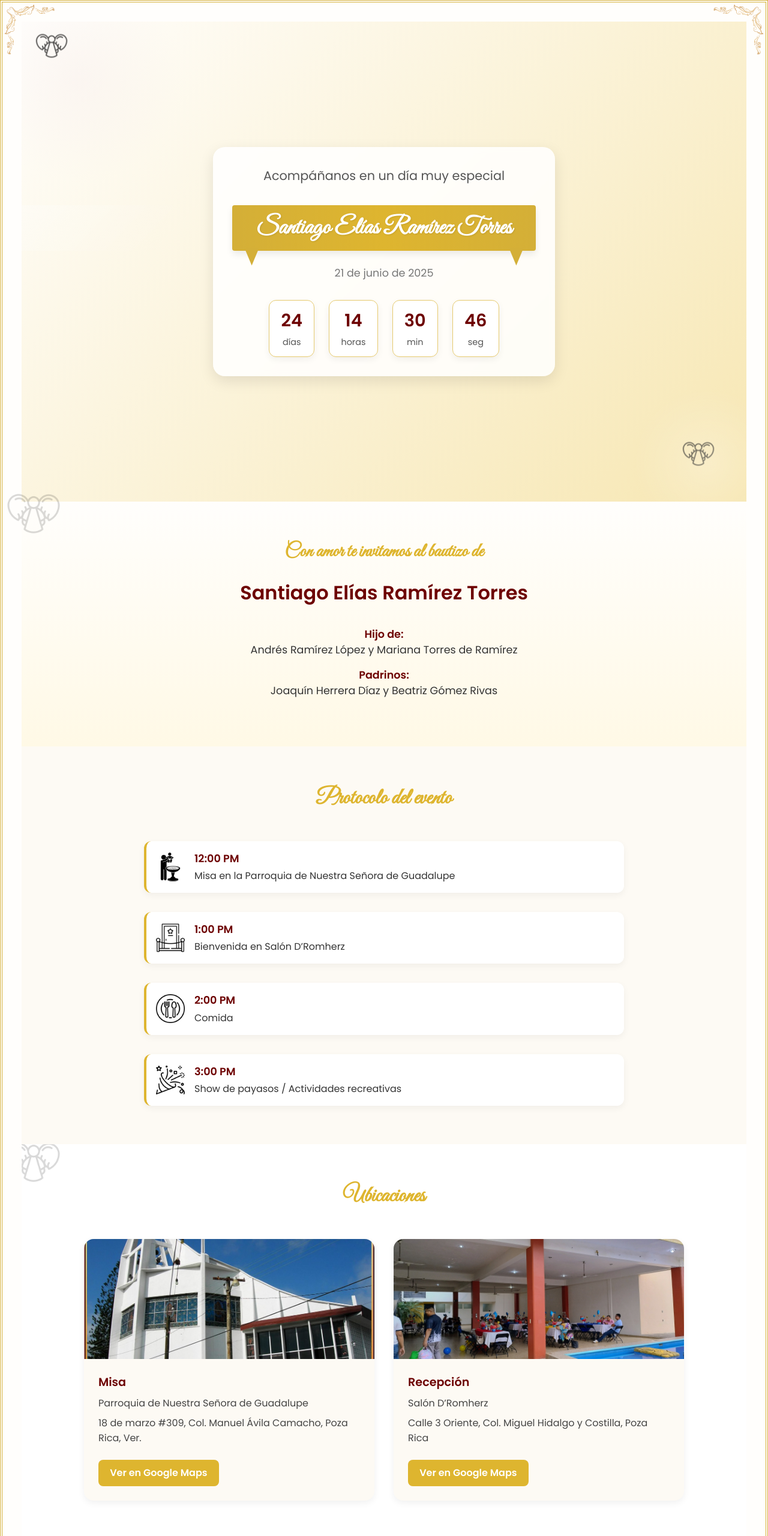
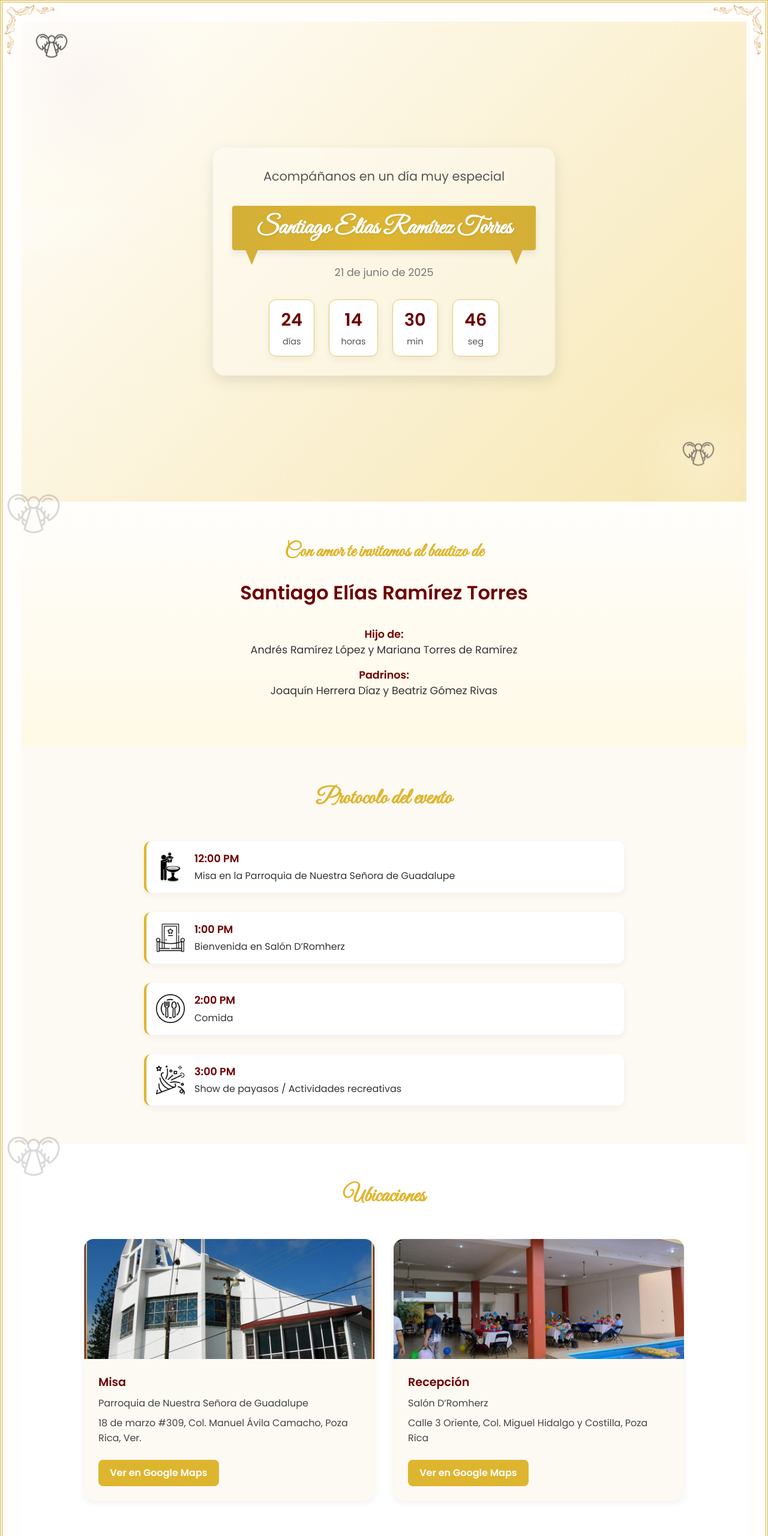
Before and after one commit to mavierdesign/bautizo, a plain HTML site: page index.html in a window 1280 px wide. Shown: the top 2560 px of the page at 60% size. Drawn offline with nearby package versions, Linux system fonts and the light colour scheme.

Commit message:
version3

```diff
--- a/styles.css
+++ b/styles.css
@@ -56,7 +56,7 @@ body {
 .hero-content {
   position: relative;
   z-index: 1;
-  background-color: rgba(255, 255, 255, 0.85);
+  background-color: rgba(255, 255, 255, 0.322);
   padding: 2rem;
   border-radius: 20px;
   box-shadow: 0 8px 24px rgba(0, 0, 0, 0.1);
@@ -171,6 +171,8 @@ color: #6d0000;
   box-shadow: 0 6px 12px rgba(0, 0, 0, 0.08);
   animation: fadeInUp 1.2s ease-out;
   border-radius: 4px;
+  max-width: 100%;
+  text-align: center;
 }
 
 /* Texto */
@@ -182,6 +184,25 @@ color: #6d0000;
   text-shadow: 1px 1px 3px rgba(0, 0, 0, 0.1);
   position: relative;
   z-index: 2;
+  line-height: 1.2;
+  white-space: normal; /* Permite salto */
+  word-break: break-word; /* Divide en palabras si es necesario */
+}
+
+@media (max-width: 480px) {
+  .ribbon-wrapper {
+    padding: 0.6rem 1.5rem;
+  }
+
+  .ribbon-wrapper .hero-title {
+    font-size: 1.8rem; /* Más pequeño en móviles */
+  }
+
+  .ribbon-tail {
+    width: 18px;
+    height: 22px;
+    bottom: -18px;
+  }
 }
 
 /* Brillo */
@@ -258,7 +279,6 @@ color: #6d0000;
 }
 
 /*DATOS BAUTIZADO*/
-/* DATOS BAUTIZADO */
 .info-section {
   background: linear-gradient(to bottom, #fffefc, #fff9e6);
   padding: 4rem 2rem;
@@ -497,14 +517,14 @@ color: #6d0000;
 
 .location-section {
   position: relative;
-  overflow: hidden; /* asegura que decoraciones no rompan el diseño */
+  /* asegura que decoraciones no rompan el diseño */
 }
 
 /* Ángel decorativo superior izquierdo */
 .location-section::before {
   content: '';
   position: absolute;
-  top: -20px;
+  top: -30px;
   left: -30px;
   width: 100px;
   height: 100px;
@@ -517,10 +537,10 @@ color: #6d0000;
 .location-section::after {
   content: '';
   position: absolute;
-  bottom: -20px;
+  bottom: -30px;
   right: -30px;
-  width: 120px;
-  height: 120px;
+  width: 100px;
+  height: 100px;
   background: url('icons/flor.png') no-repeat center/contain;
   opacity: 0.15;
   z-index: 0;
```
